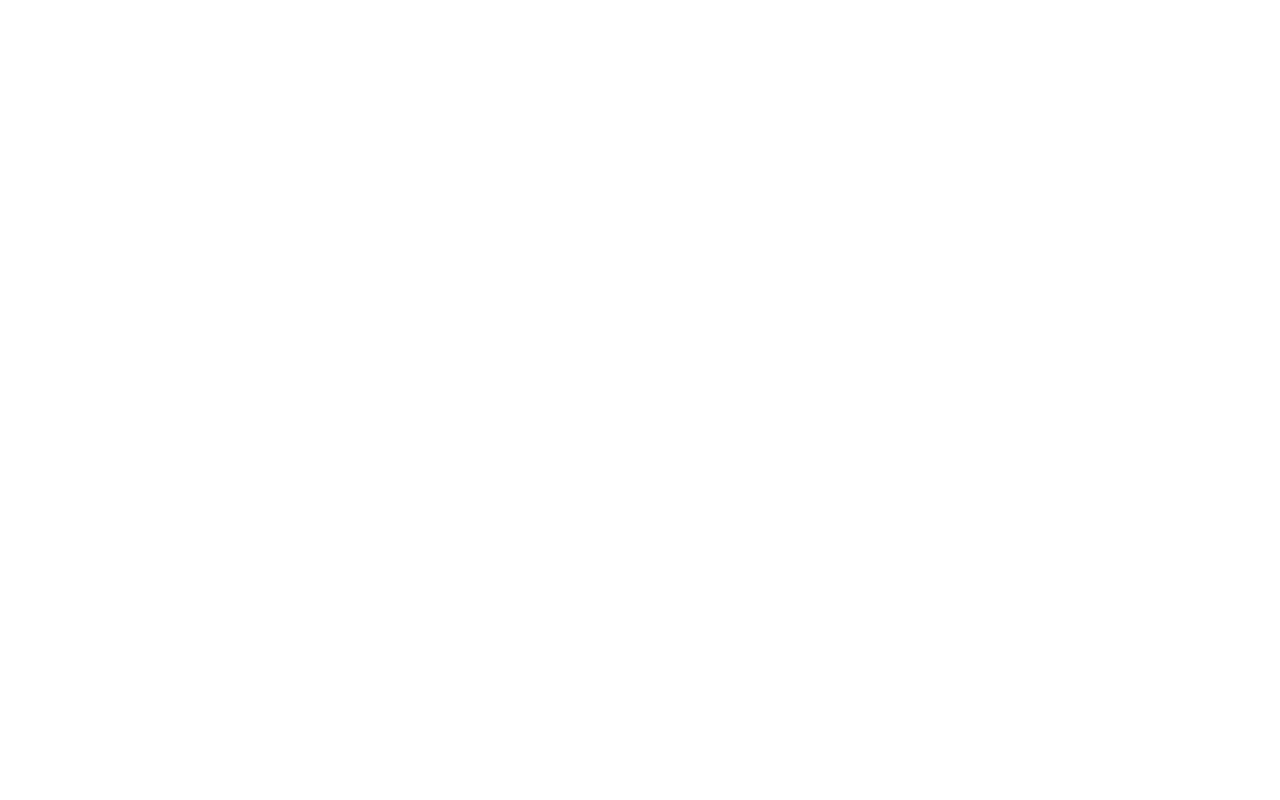
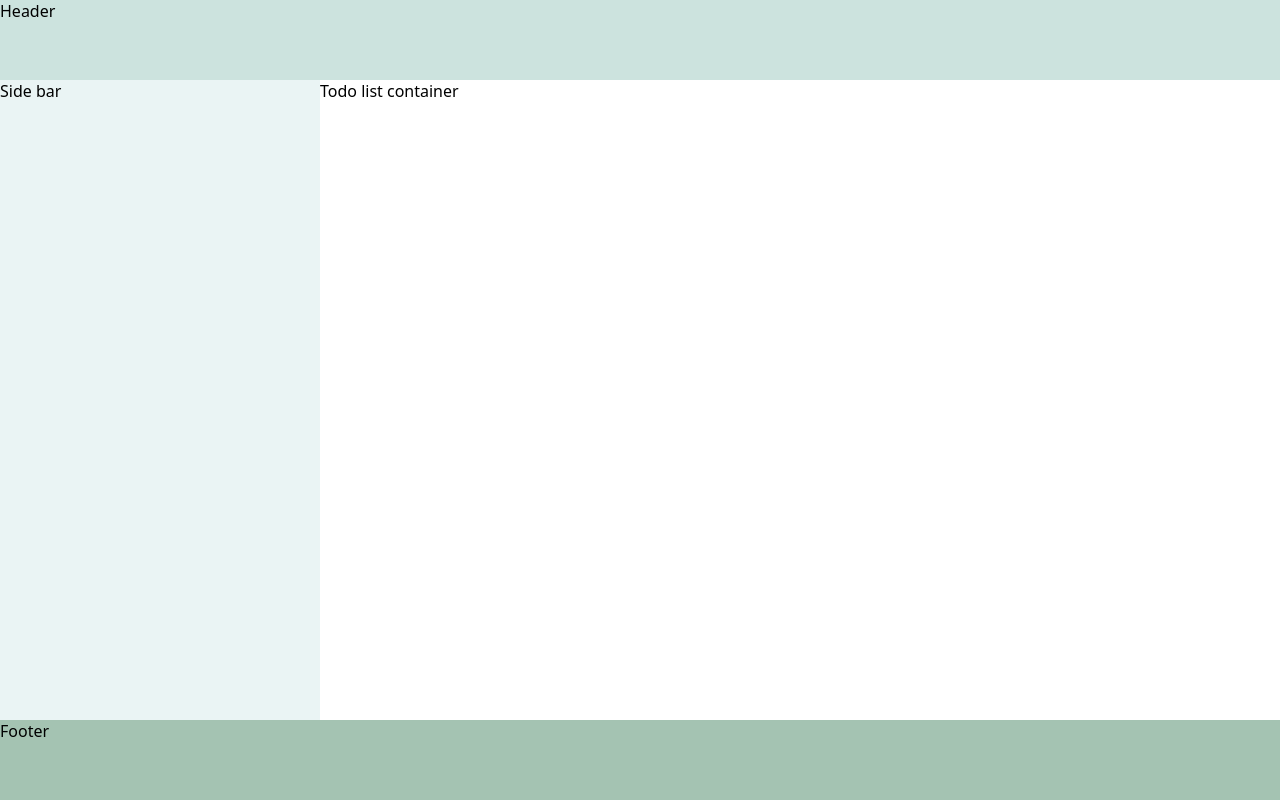
Before and after one commit to weizhixie/todo-list, a website built with webpack: page src/template.html in a window 1280 px wide. Built offline with nearby package versions, Linux system fonts and the light colour scheme; a web font is replaced by a local one.

Commit message:
Add basic UI layout

```diff
--- a/src/index.js
+++ b/src/index.js
@@ -1 +1,4 @@
 import "./styles.css";
+import { renderUI } from "./render-ui.js";
+
+renderUI();
--- /dev/null
+++ b/src/render-ui.js
@@ -0,0 +1,36 @@
+export function renderUI() {
+    const home = document.querySelector("body");
+    home.append(renderHeader(), renderMainSection(), renderFooter());
+}
+
+function renderHeader() {
+    const header = document.createElement("header");
+    header.classList.add("header")
+    header.textContent = `Header`;
+
+    return header;
+}
+
+function renderMainSection() {
+    const mainSection = document.createElement("main");
+    mainSection.classList.add("main-section");
+
+    const sideBar = document.createElement("aside");
+    sideBar.classList.add("side-bar")
+    sideBar.textContent = `Side bar`;
+
+    const todoListContainer = document.createElement("div");
+    todoListContainer.classList.add("todo-list-container")
+    todoListContainer.textContent = "Todo list container";
+
+    mainSection.append(sideBar, todoListContainer)
+    return mainSection;
+}
+
+function renderFooter() {
+    const footer = document.createElement("Footer");
+    footer.classList.add("footer")
+    footer.textContent = "Footer";
+
+    return footer;
+}
--- a/src/styles.css
+++ b/src/styles.css
@@ -1,3 +1,5 @@
+@import url('https://fonts.googleapis.com/css2?family=Google+Sans+Code:ital@0;1&display=swap');
+
 *,
 *::before,
 *::after {
@@ -5,3 +7,45 @@
     margin: 0;
     padding: 0;
 }
+
+:root {
+    --fallback-font: system-ui, -apple-system, BlinkMacSystemFont, 'Segoe UI', Roboto, Oxygen, Ubuntu, Cantarell, 'Open Sans', 'Helvetica Neue', sans-serif;
+    --main-font-family: "Google Sans Code";
+
+    /* palette */
+    --viridian: #6B9080;
+    --cambridge-blue: #A4C3B2;
+    --mint-green: #CCE3DE;
+    --azure: #EAF4F4;
+    --mint-cream: #F6FFF8;
+}
+
+html,
+body {
+    height: 100%;
+    width: 100%;
+}
+
+body {
+    font-family: var(--main-font-family), var(--fallback-font);
+    display: grid;
+    grid-template-columns: 1fr;
+    grid-template-rows: 1fr 8fr 1fr;
+}
+
+.header {
+    background-color: var(--mint-green);
+}
+
+.main-section {
+    display: grid;
+    grid-template-columns: 2fr 6fr;
+}
+
+.side-bar {
+    background-color: var(--azure);
+}
+
+.footer {
+    background-color: var(--cambridge-blue);
+}
```
